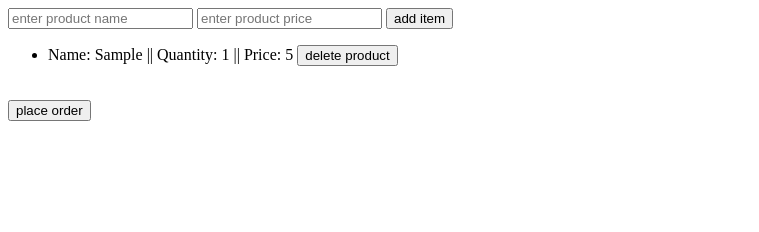
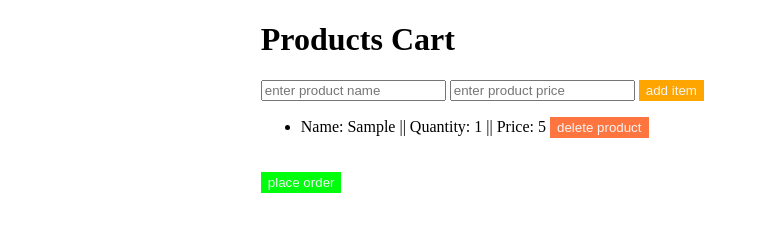
Before and after one commit to Asif-102/advance-local-storage, a plain HTML site: page index.html in a window 1280 px wide. Both pictures are taken after typing "Sample", "5" into the empty fields and a click on the button "add item". Shown: the whole page, without its empty margins (0-759 px from the left). Drawn offline with Linux system fonts and the light colour scheme.

Commit message:
styled complete

```diff
--- a/index.html
+++ b/index.html
@@ -6,18 +6,55 @@
     <meta http-equiv="X-UA-Compatible" content="IE=edge">
     <meta name="viewport" content="width=device-width, initial-scale=1.0">
     <title>Local Storage</title>
+    <style>
+        .cart{
+            width: 60%;
+            margin: 0 auto;
+        }
+        button{
+            color: whitesmoke;
+            cursor: pointer;
+        }
+        .add-btn{
+            background-color: orange;
+            border: none;
+            padding: 3px 7px;
+        }
+        .add-btn:hover{
+            background-color: #ff8800;
+        }
+        .place-order{
+            background-color: #00ff0d;
+            border: none;
+            padding: 3px 7px;
+        }
+        .place-order:hover{
+            background-color: #9dff00;
+        }
+        .delete-btn{
+            background-color: #ff4800c0;
+            border: none;
+            padding: 3px 7px;
+        }
+        .delete-btn:hover{
+            background-color: #ff1100c0;
+        }
+    </style>
 </head>
 
 <body>
+    <div class="cart">
+        <h1>Products Cart</h1>
         <input type="text" id="product" placeholder="enter product name">
         <input type="number" id="price" placeholder="enter product price">
-    <button onclick="addItem()">add item</button>
+        <button onclick="addItem()" class="add-btn">add item</button>
         <br>
         <ul id="all-products">
 
         </ul>
         <br>
-    <button onclick="placeOrder()">place order</button>
+        <button onclick="placeOrder()" class="place-order">place order</button>
+    </div>
     <script src="index.js"></script>
 </body>
 
```
Lines whose indentation alone changed are shown as unchanged.
